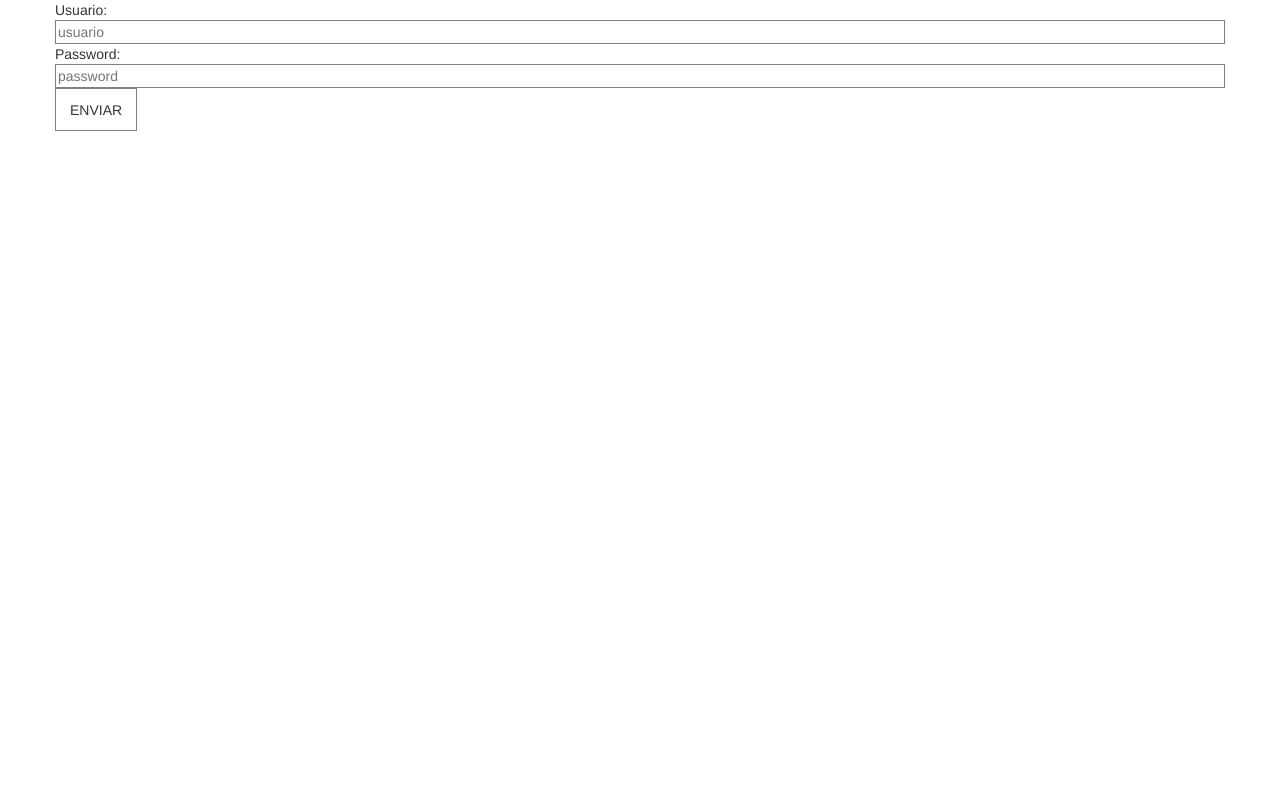
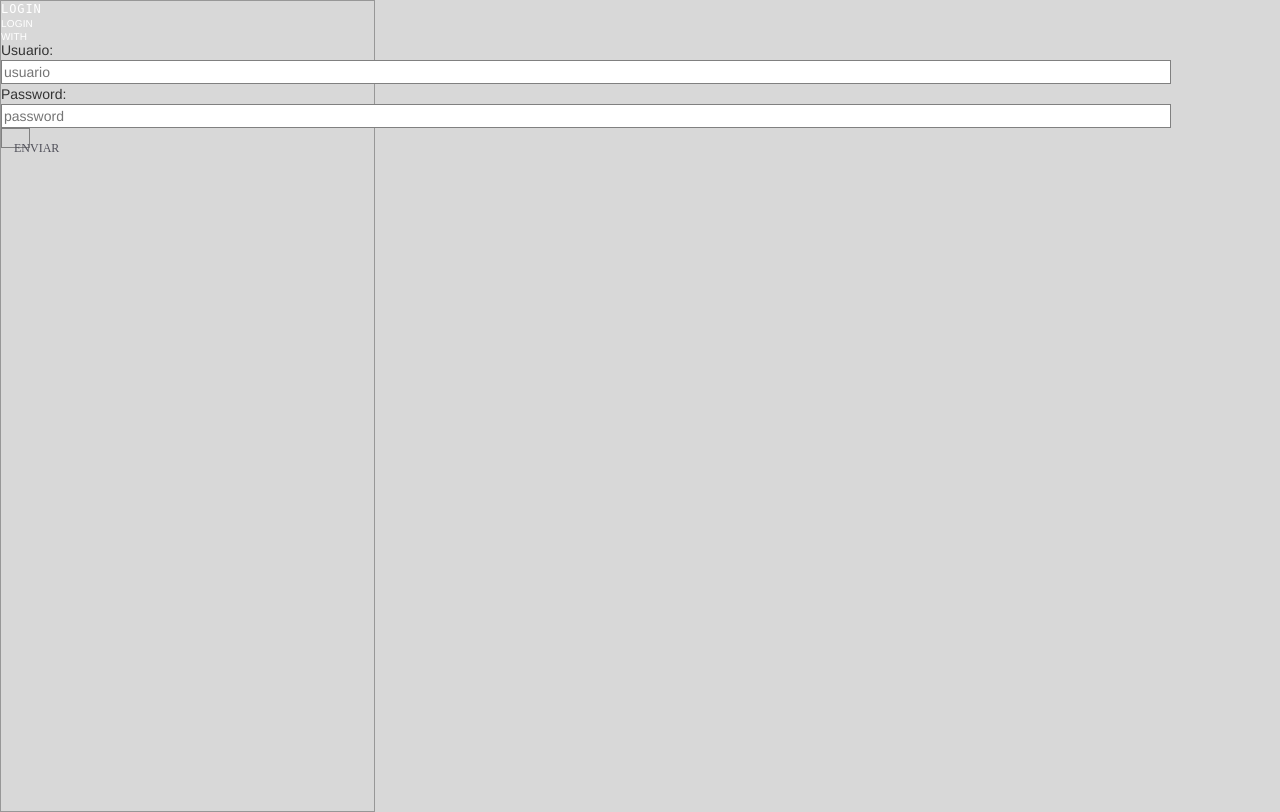
Before and after one commit to sosan/inmobiliaria, a Flask app: page /admin in a window 1280 px wide. Before the commit the page ends 131 px from the top, so only its background shows below. Run offline with Flask 2, Linux system fonts and the light colour scheme; some libraries are stand-ins or nearby versions.

Commit message:
fix lista menu

```diff
--- a/main.py
+++ b/main.py
@@ -7,7 +7,6 @@
 from ModuloMongodb.ManagerMongodb import managermongo
 from flask_bootstrap import Bootstrap
 from ModuloHelper.ManagerHelper import ManagerHelper
-
 
 app = Flask(__name__)
 app.secret_key = "holaa"
@@ -20,12 +19,11 @@
 
 @app.route("/admin")
 def admin_login():
+    return render_template("login_admin.html")
 
-    return render_template("login_admin.html")
 
 @app.route("/admin", methods=["POST"])
 def recibir_login():
-
     if "usuario" and "password" in request.form:
 
         ok = managermongo.comprobaradmin(request.form["usuario"], request.form["password"])
@@ -39,25 +37,28 @@
 
     return redirect(url_for("admin_login"))
 
+
 @app.route("/profile", methods=["GET"])
 def menu_admin():
-    return render_template("menu_admin.html")
+    if "usuario" and "password" in session:
+        ok = managermongo.comprobaradmin(session["usuario"], session["password"])
+        if ok == True:
+            return render_template("menu_admin.html")
+
+    return redirect(url_for("admin_login"))
 
 
 @app.route("/profile/alta", methods=["GET"])
 def alta_piso():
-
     return render_template("alta_piso.html")
 
 
 @app.route("/profile/alta", methods=["POST"])
 def recibir_alta_piso():
+    if "alquiler" and "calle" and "cp" and "habitaciones" and "habitaciones_otro" and "localidad" and "numero" \
+            and "numerobanos" and "template" and "tipocasa" and "zonas" in request.form:
 
-    if "alquiler" and "calle" \
-    "cp" and "habitaciones" and "habitaciones_otro" and "localidad" and "numero" and \
-    "numerobanos" and "template" and "tipocasa" and "zonas" in request.form:
-
-        # comprobacion de si ya existe
+        # comprobacion de si ya existe el piso en la db
         ok = managermongo.comprobarexisteinmueble(
             request.form["calle"],
             request.form["numero"]
@@ -75,13 +76,12 @@
                 request.form["template"],
                 request.form["tipocasa"],
                 request.form["zonas"]
-
             )
 
             if ok == True:
                 session["mensajeerror"] = helper.errores.insertado_correctamente
             else:
-                session["mensajeerror"] == helper.errores.no_insertado
+                session["mensajeerror"] = helper.errores.no_insertado
 
 
         else:
@@ -94,22 +94,16 @@
 
 @app.route("/profile/ver", methods=["GET"])
 def ver_piso():
-
     return render_template("ver_piso.html")
 
 
 @app.route("/profile/modificar", methods=["GET"])
 def modificar_piso():
-
     return render_template("modificar_piso.html")
-
-
-
 
 
 ##################################
 
 @app.route("/")
 def home():
-
     return render_template("index.html")
--- a/static/css/main.css
+++ b/static/css/main.css
@@ -1,17 +1,80 @@
-/* HIDE RADIO
-[type=radio] {
-    position: absolute;
-    opacity: 0;
-    width: 0;
-    height: 0;
+.bgImage {
+  z-index: 3;
+  width: 375px;
+  height: 812px;
+    background-image: url("../images/bg_login.svg");
+}
+
+.mask {
+  z-index: 4;
+  width: 375px;
+  height: 812px;
+  border: solid 1px #979797;
+  background: #d8d8d8;
+}
+
+#blurMask {
+  z-index: 4;
+  width: 375px;
+  height: 812px;
+  background: linear-gradient(90deg, #0D9DA6, #11DBB3);
 }
 
 
-[type=radio]+img {
-    cursor: pointer;
+.lOGINWITH {
+  z-index: 3;
+  width: 57.96px;
+  height: 13px;
+  color: #ffffff;
+  /*font-family: "SFProText-Medium";*/
+  font-size: 10px;
+  font-weight: 400;
+  line-height: 13px;
+  letter-spacing: 0.1818182px;
 }
 
 
-[type=radio]:checked+img {
-    outline: 2px solid #f00;
-} */
+.pageTitle {
+  z-index: 3;
+  width: 39.71px;
+  height: 16px;
+  color: #ffffff;
+    font-family: "SFProText-Semibold", monospace;
+  font-size: 12px;
+  font-weight: 400;
+  line-height: 16px;
+  text-align: center;
+  letter-spacing: 0.923077px;
+}
+
+.loginButto {
+  z-index: 3;
+  width: 205px;
+  height: 50px;
+}
+
+.buttonsWhi {
+  z-index: 4;
+  width: 205px;
+  height: 50px;
+}
+
+.rectangle {
+  z-index: 5;
+  width: 205px;
+  height: 50px;
+  border-radius: 25px;
+  background: #ffffff;
+}
+
+.texto_login {
+  z-index: 5;
+  width: 29.44px;
+  height: 20px;
+  color: #50505a;
+    font-family: "SFProText-Regular", serif;
+  font-size: 12px;
+  font-weight: 400;
+  line-height: 20px;
+  text-align: center;
+}
--- a/templates/login_admin.html
+++ b/templates/login_admin.html
@@ -1,13 +1,22 @@
 {% extends "baseadmin.html" %}
+{% block body_attribs %}
+    class="mask bgImage"
 
+
+{% endblock %}
 {% block content %}
+<div class="">
+    <div class="pageTitle">LOGIN</div>
+
 <div class="container">
 <div class="row">
 
+    <p class="lOGINWITH">LOGIN WITH</p>
+
     <form action="{{ url_for("recibir_login") }}" method="post">
-        Usuario: <input type="text" name="usuario" value="" placeholder="usuario">
+        Usuario: <input type="text" name="usuario" value="" placeholder="usuario" class="login">
         Password: <input type="text" name="password" value="" placeholder="password">
-        <button type="submit">ENVIAR</button>
+        <button type="submit" class="loginButto texto_login">ENVIAR</button>
     </form>
 
 
@@ -18,5 +27,5 @@
 </div>
 
 
-
+</div>
 {% endblock %}
```
Also changed, not shown: static/images/bg_login.svg (added), static/images/login_boton.svg (added).
